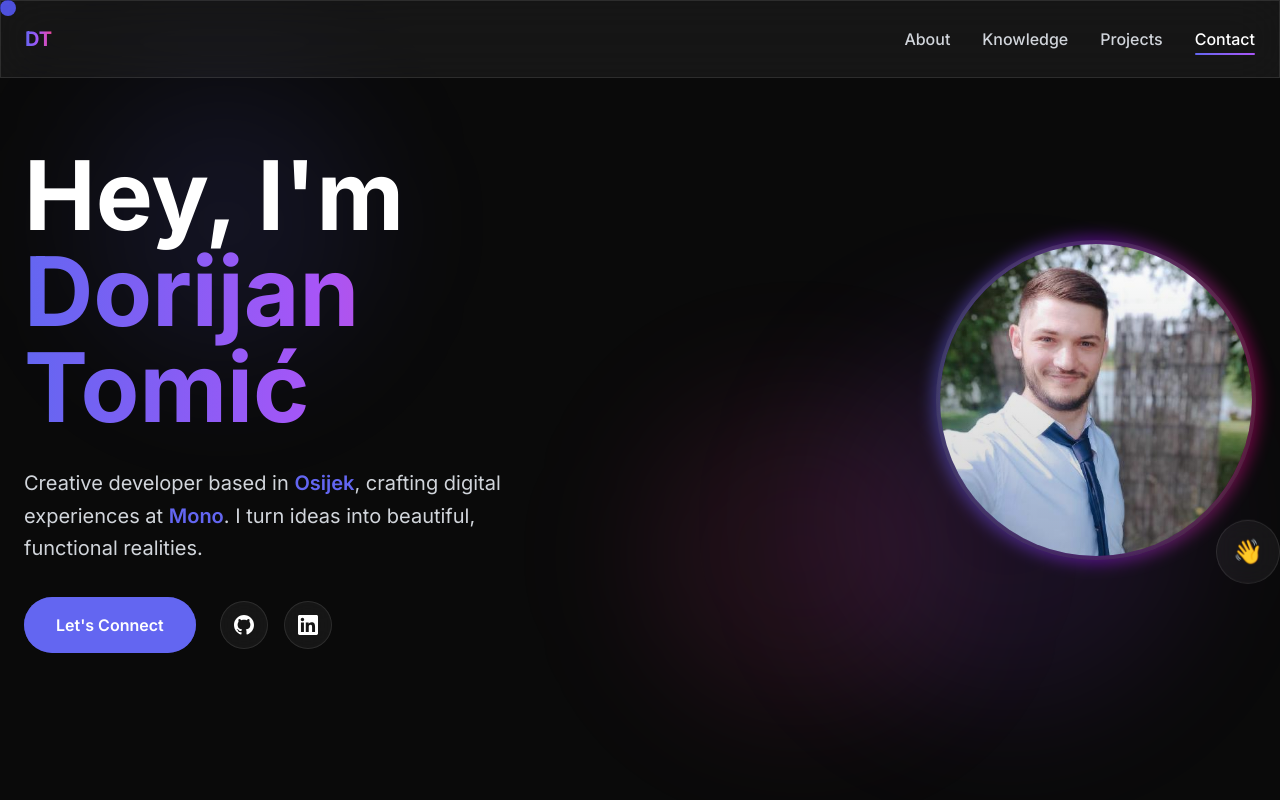
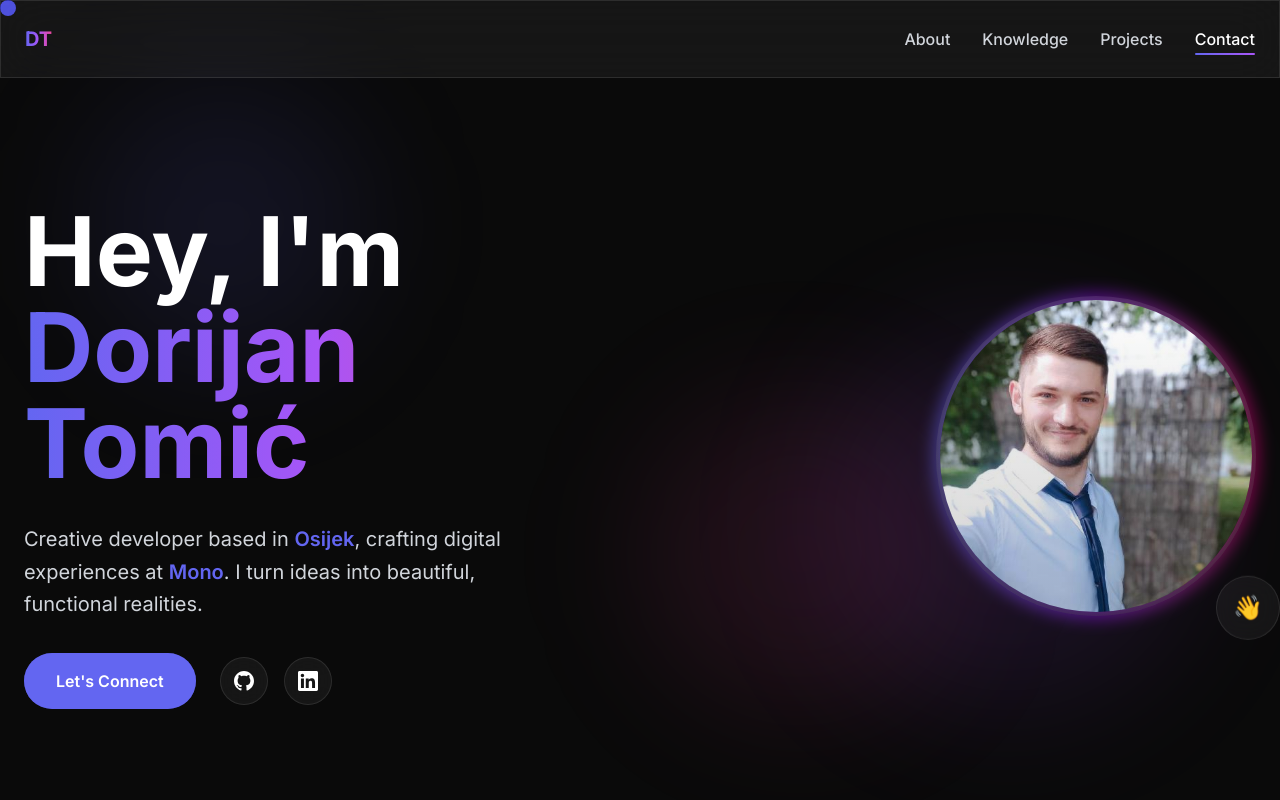
Before and after one commit to dorijantomic/Portoflio, a Next.js app: page / in a window 1280 px wide. Shown: the top 800 px of the page. Built offline with nearby package versions, Linux system fonts and the light colour scheme.

Commit message:
add padding to the hero section

```diff
--- a/src/components/Hero.tsx
+++ b/src/components/Hero.tsx
@@ -8,7 +8,7 @@ const Hero = () => {
   const { scrollToSection } = useFramerScroll();
   return (
     <AnimatedWrapper>
-      <section className="min-h-screen flex items-center justify-center relative overflow-hidden">
+      <section className="min-h-screen flex items-center justify-center relative overflow-hidden pt-28">
         <div className="absolute inset-0">
           <div className="absolute top-20 left-20 w-72 h-72 bg-accent/10 rounded-full blur-3xl animate-float"></div>
           <div
```
